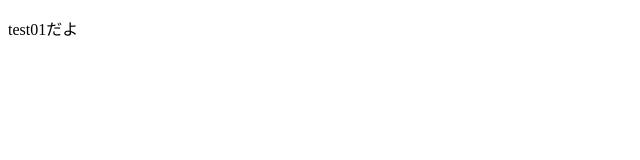
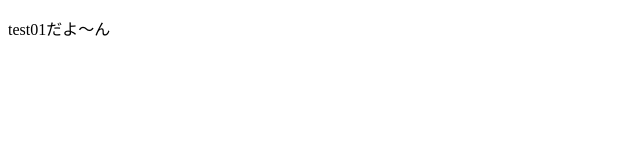
Before and after one commit to 3BLAB/test01, a plain HTML site: page index.html in a window 1280 px wide. Shown: the full height of the page, 0-640 px from the left. Drawn offline with Linux system fonts and the light colour scheme.

Commit message:
更新①

```diff
--- a/index.html
+++ b/index.html
@@ -5,6 +5,6 @@
 	<title>test01</title>
 </head>
 <body>
-	<p>test01だよ</p>
+	<p>test01だよ〜ん</p>
 </body>
 </html>
```
